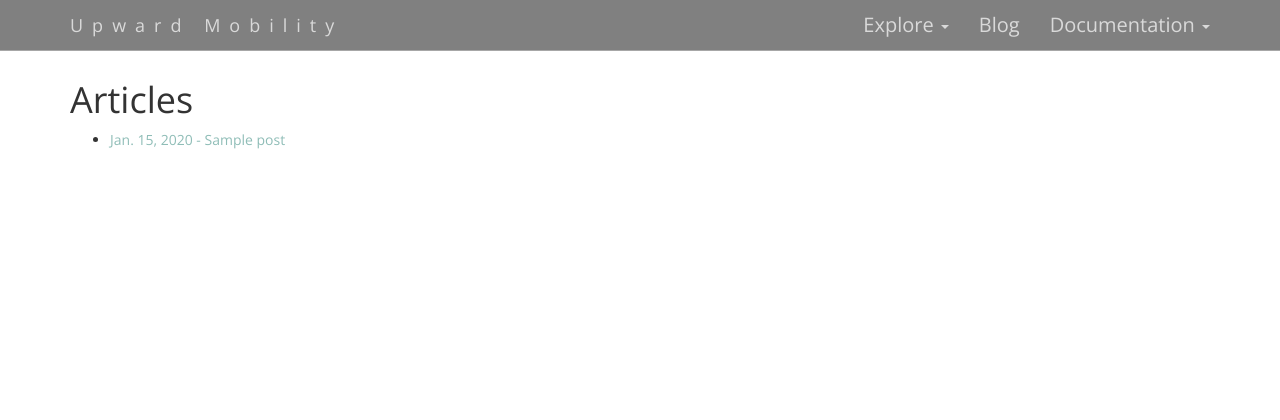
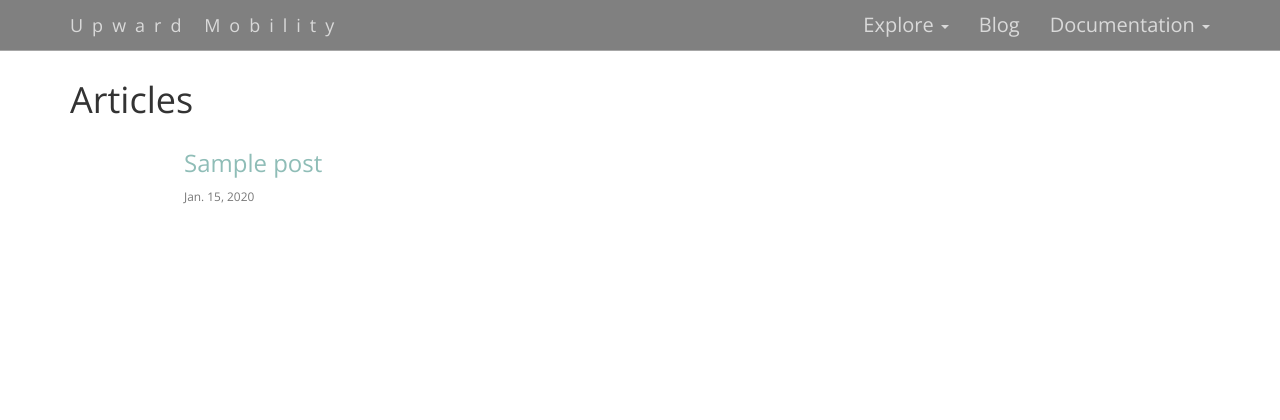
Before and after one commit to RachellCalhoun/us-upward-mobility, a Django app: page /blog in a window 1280 px wide. Shown: the top 420 px of the page. Run offline with Django 4.2, Linux system fonts and the light colour scheme; tables that the repository leaves empty hold one stand-in row (values such as "Sample post"); some libraries are stand-ins or nearby versions.

Commit message:
update post list

```diff
--- a/mobility/templates/mobility/post_list.html
+++ b/mobility/templates/mobility/post_list.html
@@ -4,14 +4,24 @@
 {% endblock top_section %}
 
 {% block main_content %}
+<style>
+ul {
+  list-style-type: none;
+  margin: 0;
+  padding: 0;
+}
+</style>
 <div class="container">
     <h1>Articles</h1>
-    <ul>
-    {% for article in object_list %}
-        <li><a href="{% url 'post_detail' slug=article.slug %}">{{ article.published_date|date }} - {{ article.title }}</a></li>
-    {% empty %}
-        <li>No articles yet.</li>
-    {% endfor %}
-    </ul>
+    <div class="container" style="max-width: 80%;">
+        {% for article in object_list %}
+        <div class="row inline">
+                <h3><a href="{% url 'post_detail' slug=article.slug %}">{{ article.title }}</a> </h3>
+                <small class="text-muted">{{ article.published_date|date }}</small>
+            </div>
+        {% empty %}
+            <p>No articles yet.</p>
+        {% endfor %}
+    </div>
 </div>
 {% endblock main_content %}
```
